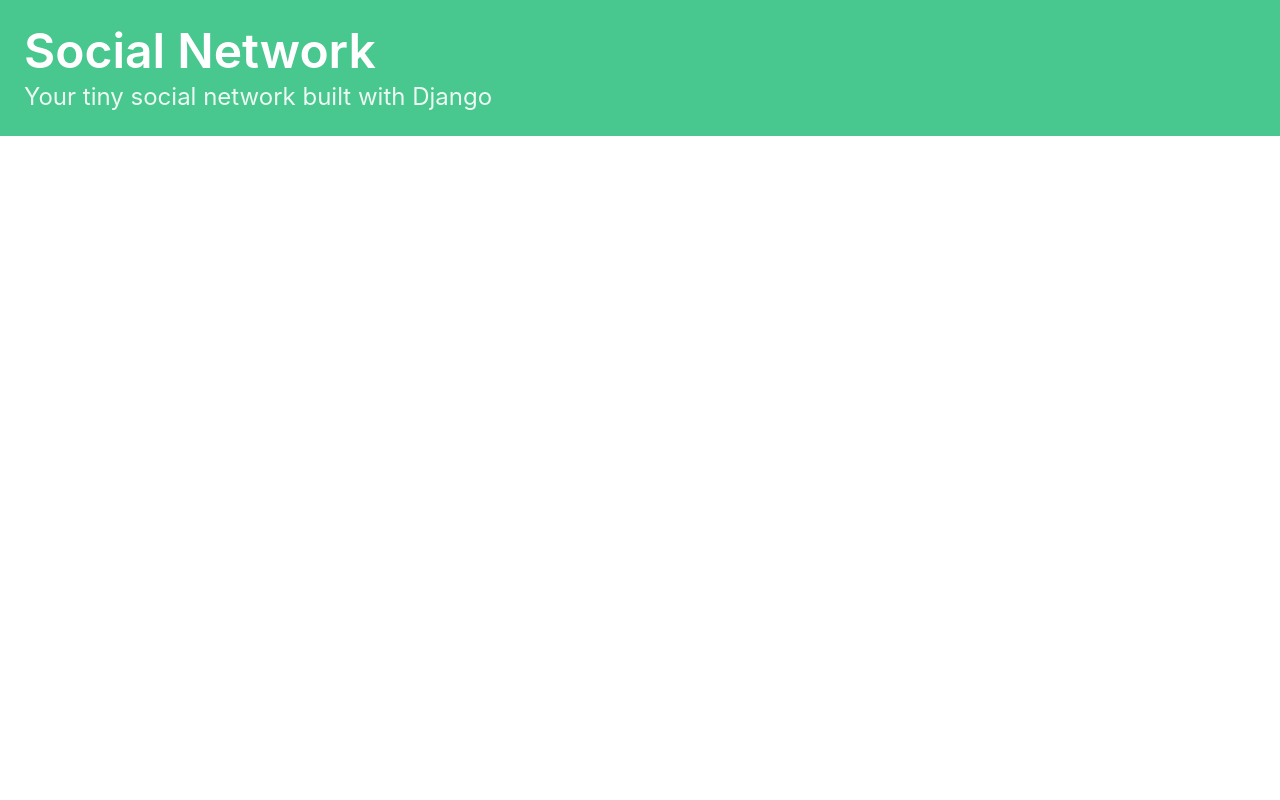
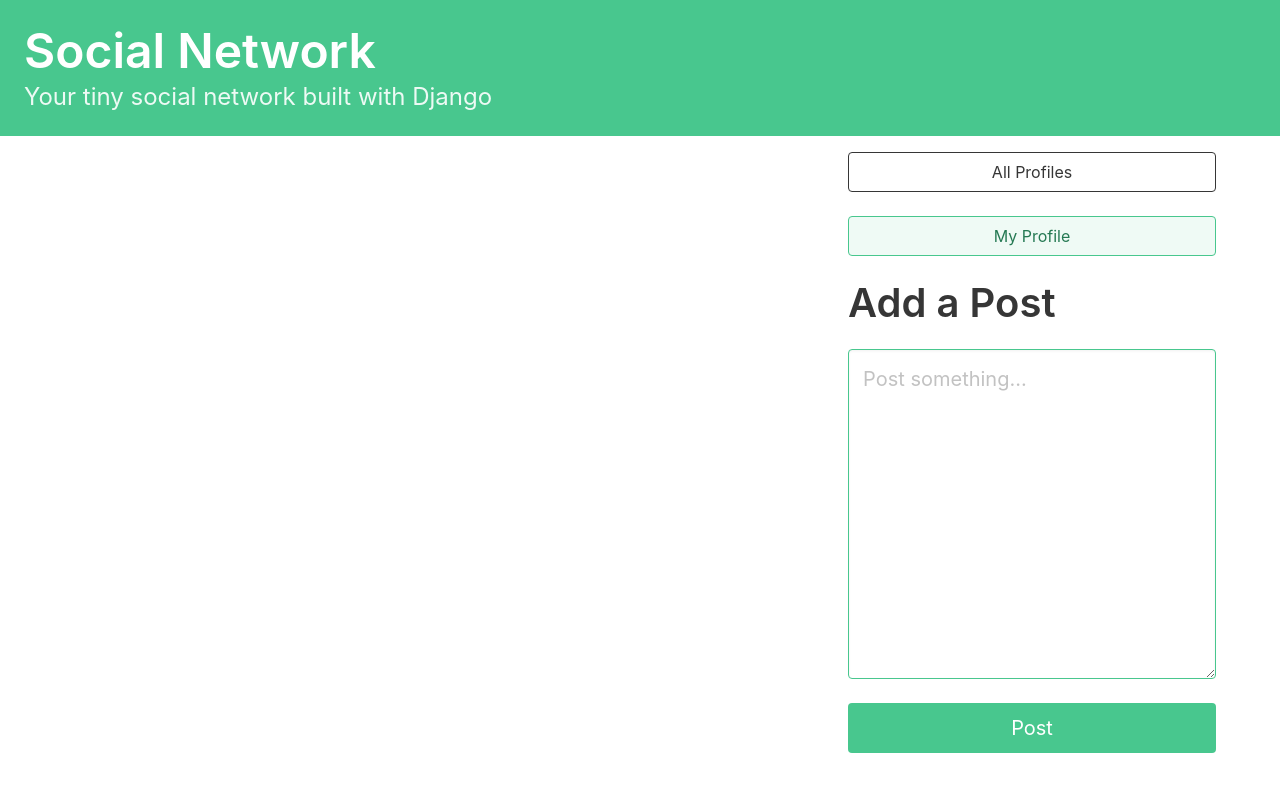
Before and after one commit to sbacky/django-practice, a Django app: page / in a window 1280 px wide. Run offline with Django 4.2, Linux system fonts and the light colour scheme; the visitor is signed in with stand-in values (Sample User, id 1); data comes from the database, SQL or seed files in the repository; data that the repository does not hold is empty.

Commit message:
Update base.html and dashboard.html to include links.

```diff
--- a/myproject/social/templates/base.html
+++ b/myproject/social/templates/base.html
@@ -12,6 +12,7 @@
     <title>Social Network</title>
 </head>
 <body>
+    <a href="{% url 'social:dashboard' %} ">
         <section class="hero is-small is-success mb-4">
             <div class="hero-body">
                 <h1 class="title is-1">Social Network</h1>
@@ -20,6 +21,7 @@
                 </p>
             </div>
         </section>
+    </a>
 
     <div class="container">
         <div class="columns">
--- a/myproject/social/templates/social/dashboard.html
+++ b/myproject/social/templates/social/dashboard.html
@@ -4,9 +4,10 @@
 
 {% block content %}
 
+<!-- Main Content -->
 <div class="column">
-    {% for followed in user.profile.follows.all %}
-        {% for message in followed.user.messages.all %}
+    <!-- Messages -->
+    {% for message in messages %}
         <div class="box">
             {{ message.body }}
             <span class="is-small has-text-grey-light">
@@ -14,7 +15,42 @@
             </span>
         </div>
     {% endfor %}
-    {% endfor %}
+</div>
+<!-- Sidebar -->
+<div class="column is-one-third">
+    <!-- Link to All Profiles -->
+    <div class="block">
+        <a href="{% url 'social:profile_list' %} ">
+            <button class="button is-dark is-outlined is-fullwidth">
+                All Profiles
+            </button>
+        </a>
+    </div>
+    <!-- Link to User Profile -->
+    <div class="block">
+        <a href="{% url 'social:profile' request.user.profile.id %} ">
+            <button class="button is-success is-light is-outlined is-fullwidth">
+                My Profile
+            </button>
+        </a>
+    </div>
+    <!-- Submit a Post -->
+    <div class="block">
+        <!-- Header -->
+        <div class="block">
+            <h2 class="title is-2">Add a Post</p>
+        </div>
+        <!-- Form -->
+        <div class="block">
+            <form method="post">
+                {% csrf_token %}
+                {{ form.as_p }}
+                <button class="button is-success is-fullwidth is-medium mt-5"
+                        type="submit">Post
+                </button>
+            </form>
+        </div>
+    </div>
 </div>
 
 {% endblock content %}
```
Lines whose indentation alone changed are shown as unchanged.
